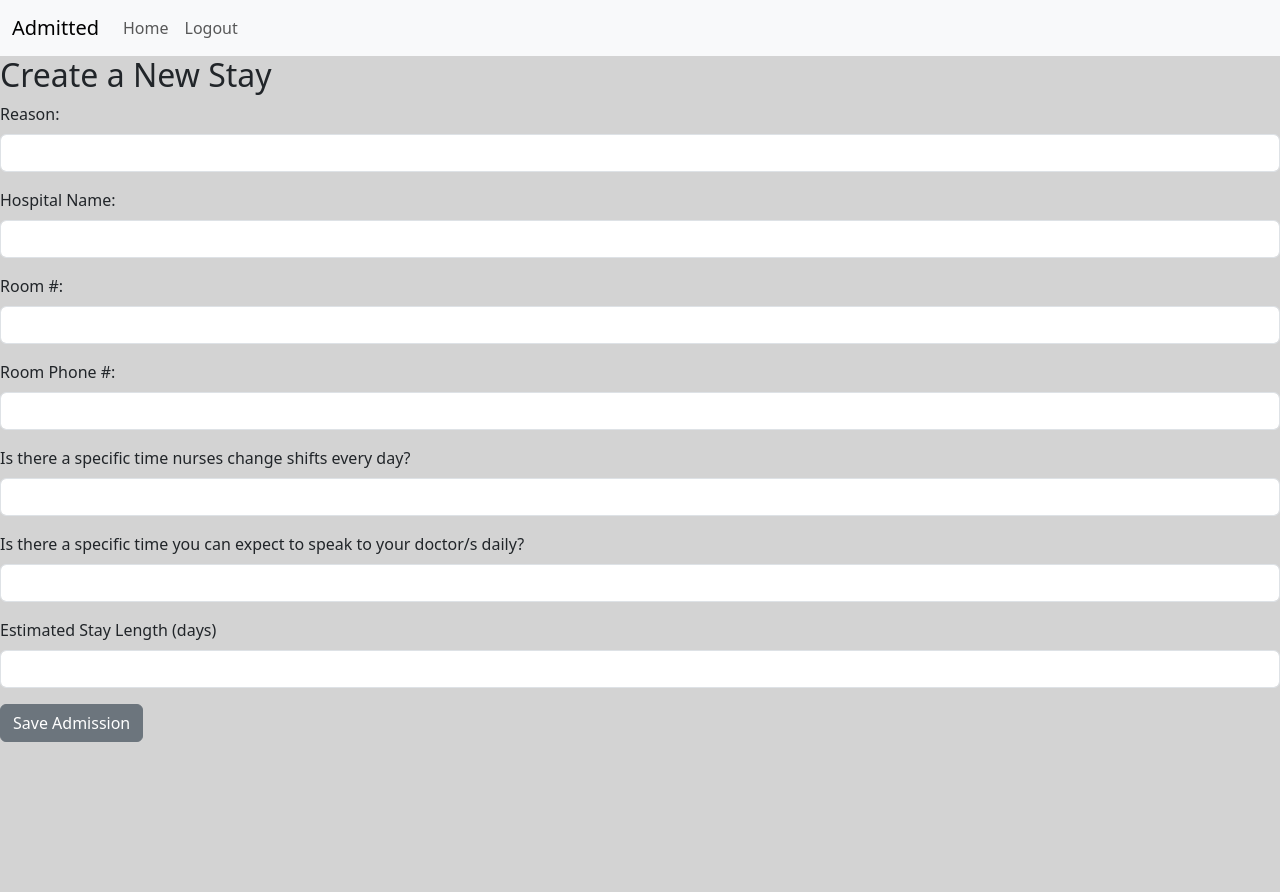
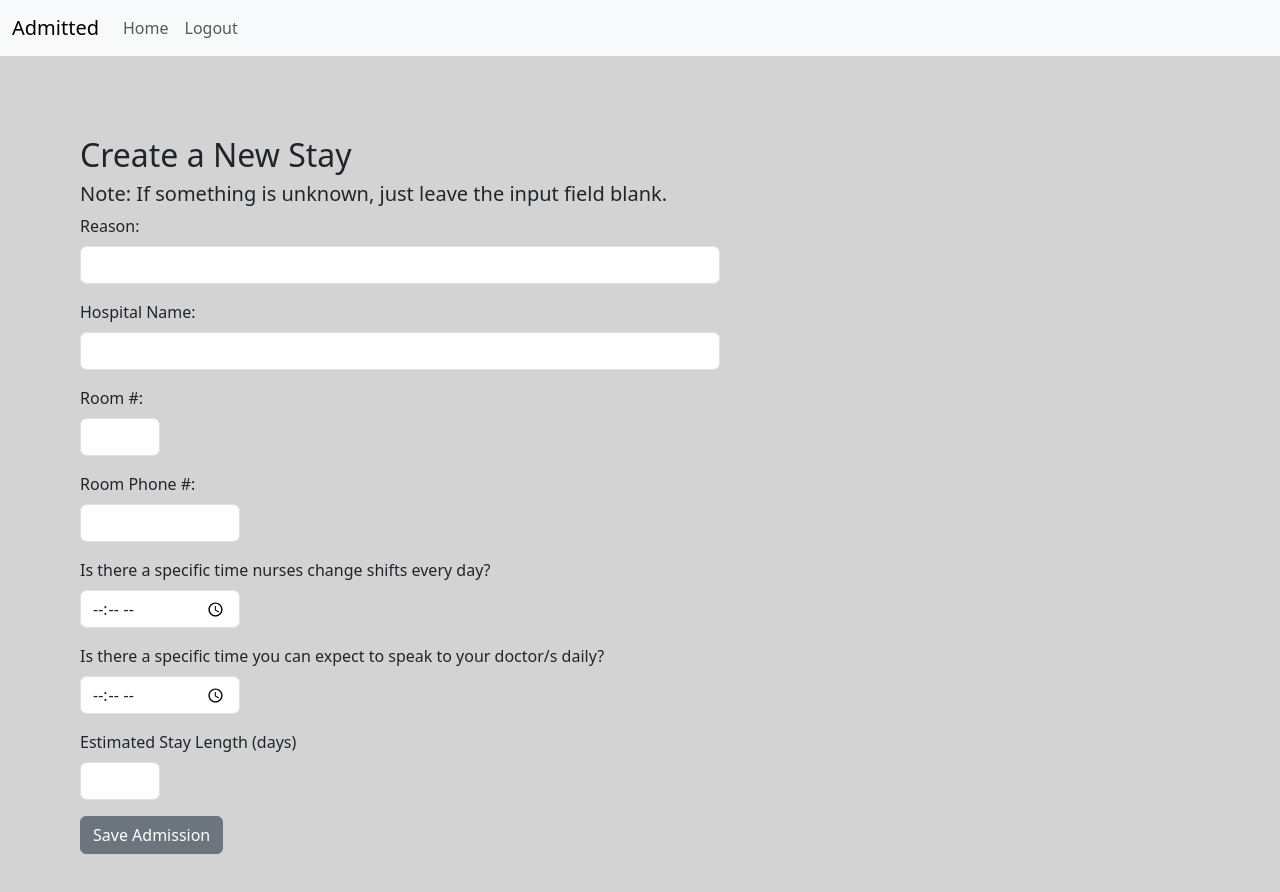
Before and after one commit to guacajoely/Admitted, a React (Create React App) app in the folder Admitted/Client/admitted/: page /admission/create in a window 1280 px wide. Shown: the top 892 px of the page. Before the commit the page ends 800 px from the top, so only its background shows below. Built offline with nearby package versions, Linux system fonts and the light colour scheme; sample sign-in values are in the browser's storage.

Commit message:
css changes to forms

```diff
--- a/Admitted/Client/admitted/src/Components/Admission/AdmissionForm.js
+++ b/Admitted/Client/admitted/src/Components/Admission/AdmissionForm.js
@@ -51,13 +51,14 @@ export const AdmissionForm = () => {
 
 
     return (
-        <form className="admission-form">
+        <form className="admission-form form">
             <h2 className="admission-form-title">Create a New Stay</h2>
+            <h5>Note: If something is unknown, just leave the input field blank.</h5>
 
                 <FormGroup className="form-group">
                     <Label htmlFor="reason">Reason:</Label>
                     <Input
-                        className="admission-input"
+                        className="admission-input med-text-input input"
                         type="text"
                         id="reason"
                         value={newAdmission.reason}
@@ -73,7 +74,7 @@ export const AdmissionForm = () => {
                 <FormGroup className="form-group">
                     <Label htmlFor="hospitalName">Hospital Name:</Label>
                     <Input
-                        className="admission-input"
+                        className="admission-input med-text-input input"
                         type="text"
                         id="hospitalName"
                         value={newAdmission.hospitalName}
@@ -89,7 +90,7 @@ export const AdmissionForm = () => {
                 <FormGroup className="form-group">
                     <Label htmlFor="roomNum">Room #:</Label>
                     <Input
-                        className="admission-input"
+                        className="admission-input number-input"
                         type="number"
                         id="roomNum"
                         value={newAdmission.roomNum}
@@ -105,8 +106,8 @@ export const AdmissionForm = () => {
                 <FormGroup className="form-group">
                     <Label htmlFor="roomPhoneNum">Room Phone #:</Label>
                     <Input
-                        className="admission-input"
-                        type="text"
+                        className="admission-input phone-input input"
+                        type="tel"
                         id="roomPhoneNum"
                         value={newAdmission.roomPhoneNum}
                         onChange={
@@ -121,8 +122,8 @@ export const AdmissionForm = () => {
                 <FormGroup className="form-group">
                     <Label htmlFor="nurseChangeTime">Is there a specific time nurses change shifts every day?</Label>
                     <Input
-                        className="admission-input"
-                        type="number"
+                        className="admission-input time-input"
+                        type="time"
                         id="nurseChangeTime"
                         value={newAdmission.nurseChangeTime}
                         onChange={
@@ -137,8 +138,8 @@ export const AdmissionForm = () => {
                 <FormGroup className="form-group">
                     <Label htmlFor="doctorMeetTime">Is there a specific time you can expect to speak to your doctor/s daily?</Label>
                     <Input
-                        className="admission-input"
-                        type="number"
+                        className="admission-input time-input"
+                        type="time"
                         id="doctorMeetTime"
                         value={newAdmission.doctorMeetTime}
                         onChange={
@@ -153,7 +154,7 @@ export const AdmissionForm = () => {
                 <FormGroup className="form-group">
                     <Label htmlFor="estimatedStayDays">Estimated Stay Length (days)</Label>
                     <Input
-                        className="admission-input"
+                        className="admission-input number-input"
                         type="number"
                         id="estimatedStayDays"
                         value={newAdmission.estimatedStayDays}
--- a/Admitted/Client/admitted/src/Components/Dashboard/Dashboard.css
+++ b/Admitted/Client/admitted/src/Components/Dashboard/Dashboard.css
@@ -47,3 +47,27 @@ th:last-of-type, td:last-of-type{
     max-height: 30px;
     display: flex;
 }
+
+.form {
+    margin: 5rem;
+}
+
+.input {
+    min-width: 10rem;
+}
+
+.number-input{
+    width: 5rem;
+}
+
+.time-input{
+    width: 10rem;
+}
+
+.phone-input{
+    width: 10rem;
+}
+
+.med-text-input{
+    max-width: 40rem;
+}
--- a/Admitted/Client/admitted/src/Components/Events/EventList.js
+++ b/Admitted/Client/admitted/src/Components/Events/EventList.js
@@ -29,6 +29,9 @@ export const EventList = ({ admissionId }) => {
 
         <div className="events-section">
             <h1>Events <Button className="btn-sm m-1" color="primary" tag={Link} to={`/events/create/${admissionId}`}>Add an Event</Button></h1>
+
+
+            {eventList.length > 0 ?
 
             <table className="events-table">
                 <thead>
@@ -66,6 +69,11 @@ export const EventList = ({ admissionId }) => {
 
                 </tbody>
             </table>
+
+
+            :<></>
+            }
+
         </div>
     )
 }
--- a/Admitted/Client/admitted/src/Components/Login.js
+++ b/Admitted/Client/admitted/src/Components/Login.js
@@ -24,15 +24,15 @@ export default function Login({ setIsLoggedIn }) {
     };
 
     return (
-        <Form className="m-5" onSubmit={loginSubmit}>
+        <Form className="form" onSubmit={loginSubmit}>
             <fieldset>
                 <FormGroup>
                     <Label for="email">Email</Label>
-                    <Input id="email" type="text" onChange={e => setEmail(e.target.value)} />
+                    <Input className="input" id="email" type="text" onChange={e => setEmail(e.target.value)} />
                 </FormGroup>
                 <FormGroup>
                     <Label for="password">Password</Label>
-                    <Input id="password" type="password" onChange={e => setPassword(e.target.value)} />
+                    <Input className="input" id="password" type="password" onChange={e => setPassword(e.target.value)} />
                 </FormGroup>
                 <FormGroup>
                     <Button>Login</Button>
--- a/Admitted/Client/admitted/src/Components/Medication/MedicationList.js
+++ b/Admitted/Client/admitted/src/Components/Medication/MedicationList.js
@@ -32,7 +32,7 @@ export const MedicationList = ({ admissionId }) => {
         <div className="medication-section">
             <h1>Medication <Button className="btn-sm m-1" color="primary" tag={Link} to={`/medication/create/${admissionId}`}>Add a Medication</Button></h1>
 
-
+            {medList.length > 0 ?
 
             <table className="medication-table">
                 <thead>
@@ -71,6 +71,10 @@ export const MedicationList = ({ admissionId }) => {
 
                 </tbody>
             </table>
+
+            : <></>
+        }
+
         </div>
     )
 }
--- a/Admitted/Client/admitted/src/Components/People/PeopleList.js
+++ b/Admitted/Client/admitted/src/Components/People/PeopleList.js
@@ -30,23 +30,26 @@ export const PeopleList = ({ admissionId }) => {
         <div className="people-section">
             <h1>People <Button className="btn-sm m-1" color="primary" tag={Link} to={`/people/create/${admissionId}`}>Add a Person</Button></h1>
 
+            {peopleList.length > 0 ?
+
+
                 <table className="people-table">
                     <thead>
                         <tr>
-                        <th style={{width: "25%"}}>Name</th>
-                        <th style={{width: "25%"}}>Title</th>
-                        <th style={{width: "25%"}}>Date Met</th>
+                            <th style={{ width: "25%" }}>Name</th>
+                            <th style={{ width: "25%" }}>Title</th>
+                            <th style={{ width: "25%" }}>Date Met</th>
                             <th classname="button-column"></th>
                         </tr>
                     </thead>
+                    <tbody>
 
-                <tbody>
 
                         {peopleList.map((person) => {
 
                             const formattedDateTime = new Date(person.meetDateTime).toLocaleString(undefined, {
-                            month:  'long',
-                            day:    'numeric'
+                                month: 'long',
+                                day: 'numeric'
                             });
 
                             return (
@@ -59,11 +62,18 @@ export const PeopleList = ({ admissionId }) => {
                                         <Button id={`person--${person.id}`} className="btn-sm m-1" color="danger" tag={Link} onClick={handleDeleteButton}>Delete</Button>
                                     </td>
                                 </tr>
+
+
                             )
                         })}
 
                     </tbody>
                 </table>
+
+                : <div></div>
+
+            }
+
         </div>
     )
 }
--- a/Admitted/Client/admitted/src/Components/Questions/QuestionList.js
+++ b/Admitted/Client/admitted/src/Components/Questions/QuestionList.js
@@ -30,6 +30,8 @@ export const QuestionList = ({ admissionId }) => {
 
         <div className="questions-section">
             <h1>Questions <Button className="btn-sm m-1" color="primary" tag={Link} to={`/questions/create/${admissionId}`}>Add a Question</Button></h1>
+
+            {questionList.length > 0 ?
 
             <table className="questions-table">
                 <thead>
@@ -77,6 +79,11 @@ export const QuestionList = ({ admissionId }) => {
 
                 </tbody>
             </table>
+
+
+            :<></>
+            }
+
         </div>
     )
 }
--- a/Admitted/Client/admitted/src/Components/Register.js
+++ b/Admitted/Client/admitted/src/Components/Register.js
@@ -28,26 +28,26 @@ export default function Register({setIsLoggedIn}) {
  };
 
   return (
-    <Form onSubmit={registerClick}>
+    <Form className="form" onSubmit={registerClick}>
       <fieldset>
         <FormGroup>
           <Label htmlFor="fullName">Full Name</Label>
-          <Input id="fullName" type="text" onChange={e => setFullName(e.target.value)} />
+          <Input className="input" id="fullName" type="text" onChange={e => setFullName(e.target.value)} />
         </FormGroup>
 
         <FormGroup>
           <Label for="email">Email</Label>
-          <Input id="email" type="text" onChange={e => setEmail(e.target.value)} />
+          <Input className="input" id="email" type="text" onChange={e => setEmail(e.target.value)} />
         </FormGroup>
 
         <FormGroup>
           <Label for="password">Password</Label>
-          <Input id="password" type="password" onChange={e => setPassword(e.target.value)} />
+          <Input className="input" id="password" type="password" onChange={e => setPassword(e.target.value)} />
         </FormGroup>
 
         <FormGroup>
           <Label for="confirmPassword">Confirm Password</Label>
-          <Input id="confirmPassword" type="password" onChange={e => setConfirmPassword(e.target.value)} />
+          <Input className="input" id="confirmPassword" type="password" onChange={e => setConfirmPassword(e.target.value)} />
         </FormGroup>
 
         <FormGroup>
```
Lines whose indentation alone changed are shown as unchanged.
